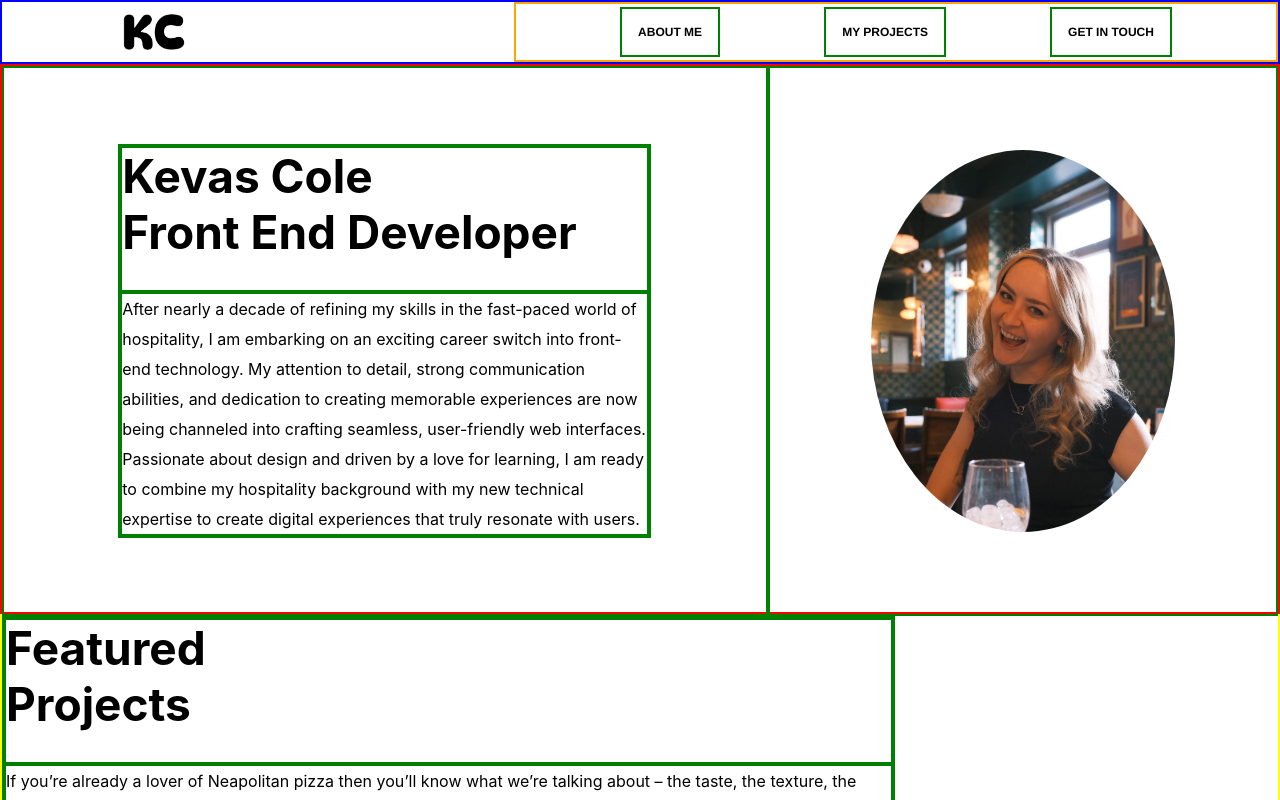
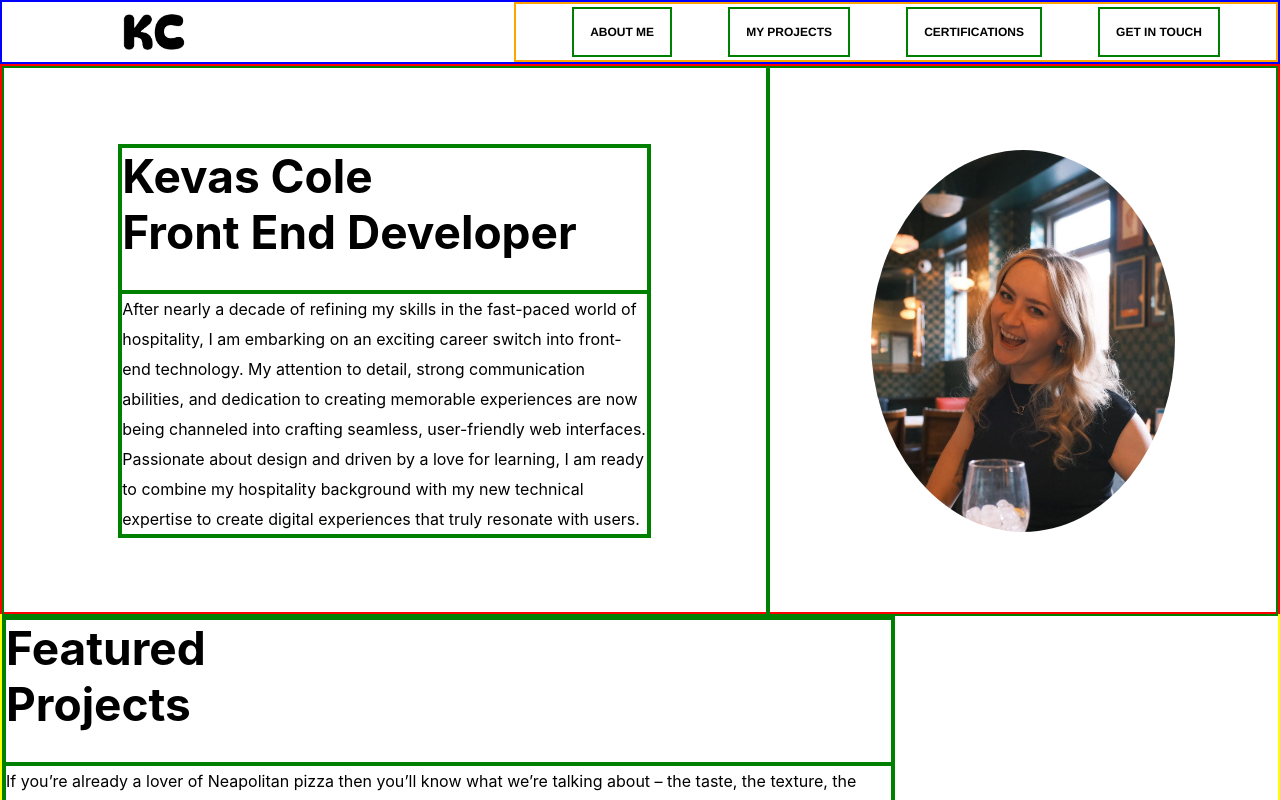
Before and after one commit to Kevasc/KCPortfolio, a React (Create React App) app in the folder my-app/: page / in a window 1280 px wide. Shown: the top 800 px of the page. Built offline with nearby package versions, Linux system fonts and the light colour scheme.

Commit message:
added certification section

```diff
--- a/my-app/src/components/Header.jsx
+++ b/my-app/src/components/Header.jsx
@@ -27,6 +27,12 @@ const Header = () => {
           className="header-button"
           onClick={() => scrollToSection("book-table")}
         >
+          <p>CERTIFICATIONS</p>
+        </div>
+        <div
+          className="header-button"
+          onClick={() => scrollToSection("book-table")}
+        >
           <p>GET IN TOUCH</p>
         </div>
       </div>
```
